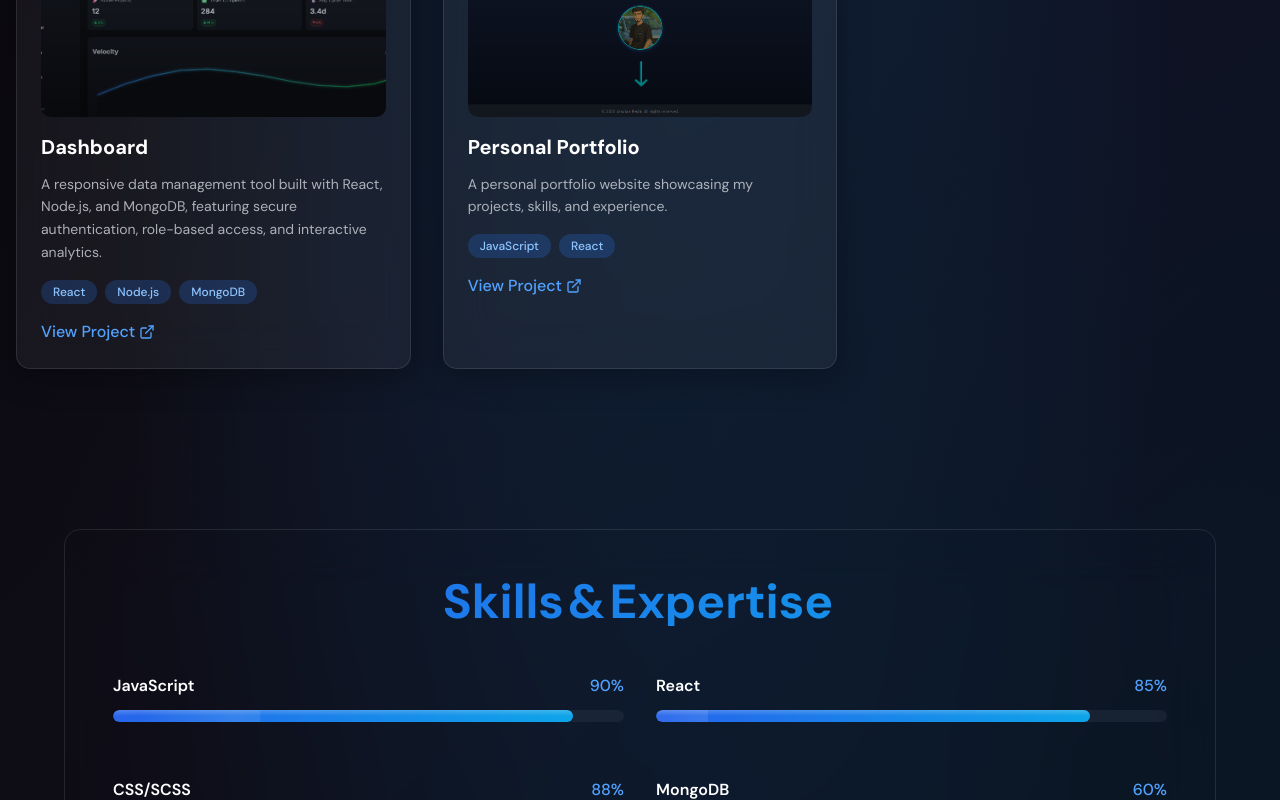
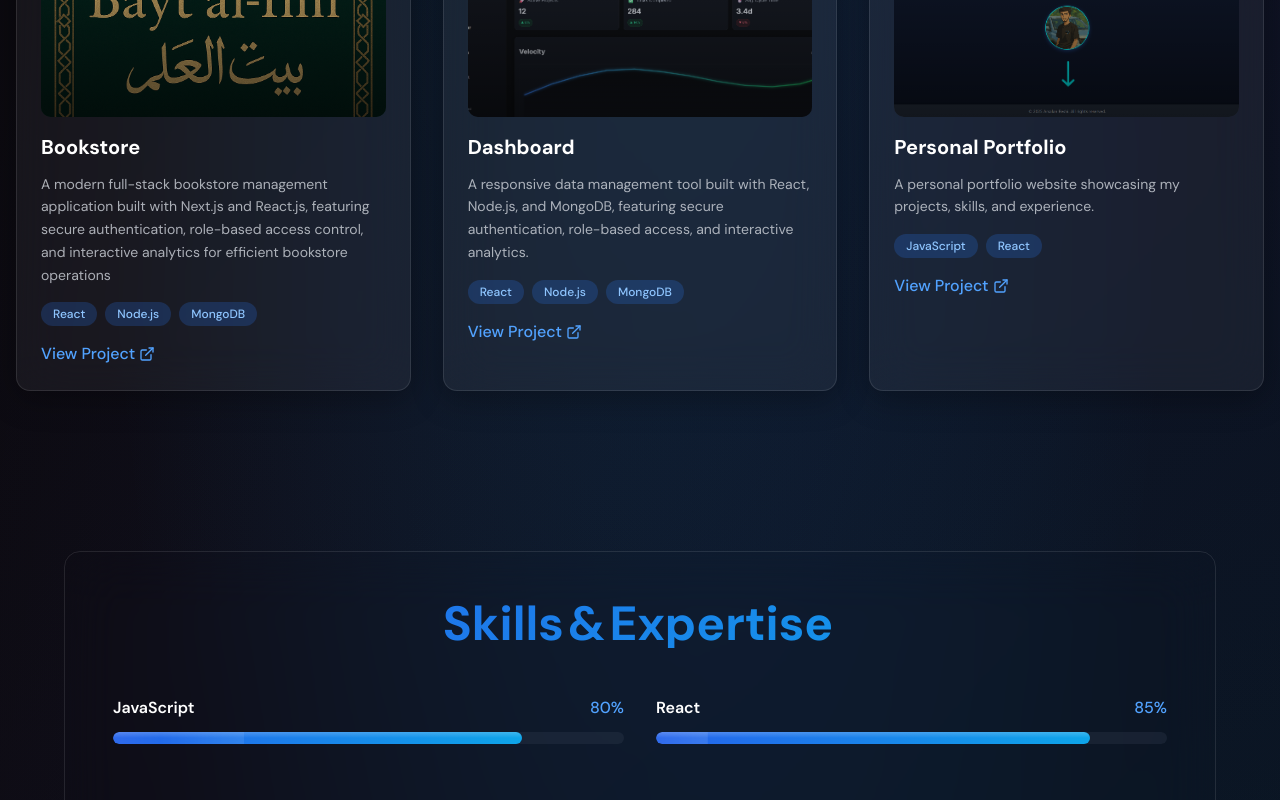
Before and after one commit to arsalanreshi/arsalan-reshi-portfolio, a Next.js app: page / in a window 1280 px wide. Shown: the part 1920-2720 px from the top of the page. Built offline with nearby package versions, Linux system fonts and the light colour scheme.

Commit message:
new changes

```diff
--- a/app/page.tsx
+++ b/app/page.tsx
@@ -76,6 +76,15 @@ export default function Portfolio() {
   };
 
   const projects = [
+
+     {
+      title: "Bookstore",
+      description:
+        "A modern full-stack bookstore management application built with Next.js and React.js, featuring secure authentication, role-based access control, and interactive analytics for efficient bookstore operations",
+      image: "/bookstore.png?height=300&width=400",
+      tech: ["React", "Node.js", "MongoDB"],
+      link: "#",
+    },
     {
       title: "Dashboard",
       description:
@@ -96,9 +105,9 @@ export default function Portfolio() {
   ];
 
   const skills = [
-    { name: "JavaScript", level: 90 },
+    { name: "JavaScript", level: 80 },
     { name: "React", level: 85 },
-    // { name: "Node.js", level: 80 },
+    { name: "Node.js", level: 50 },
     // { name: "Python", level: 75 },
     { name: "CSS/SCSS", level: 88 },
     { name: "MongoDB", level: 60 },
```
Also changed, not shown: public/bookstore.png (added).
